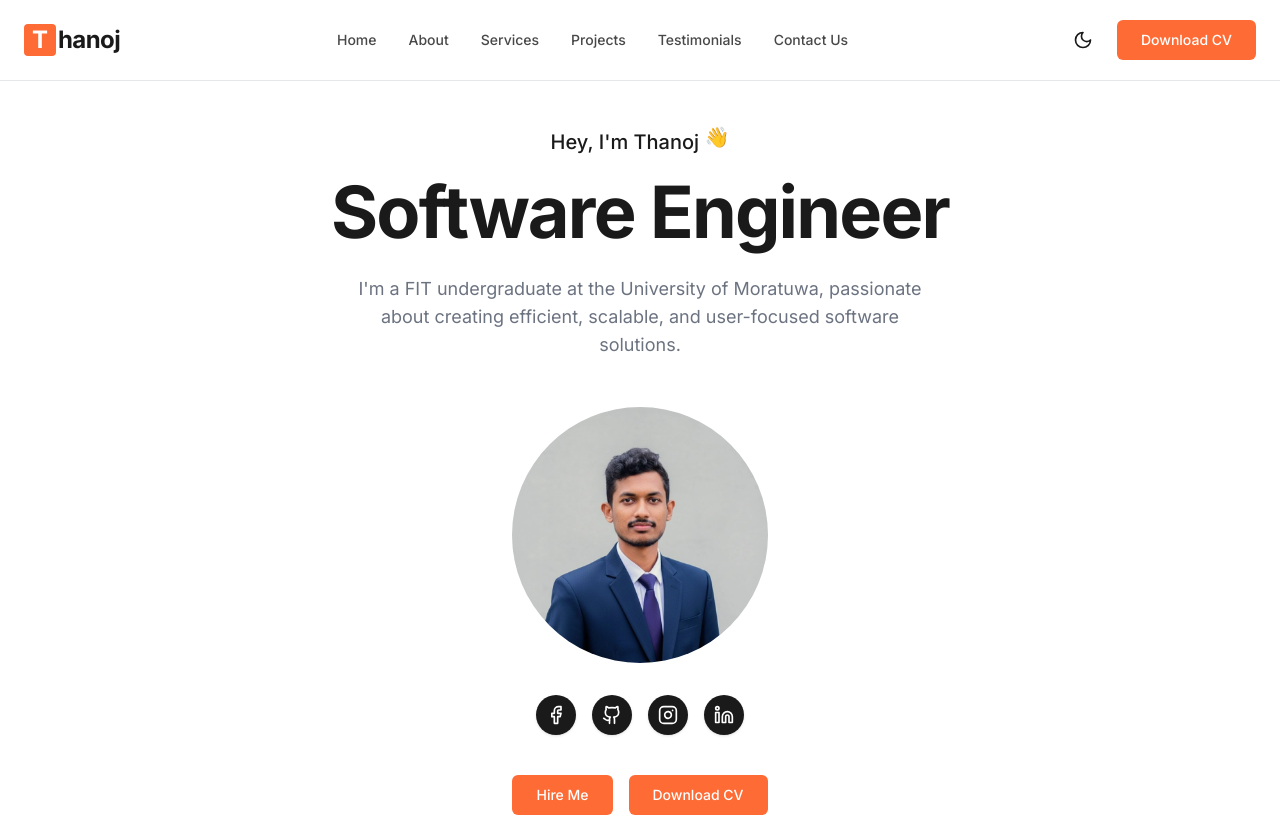
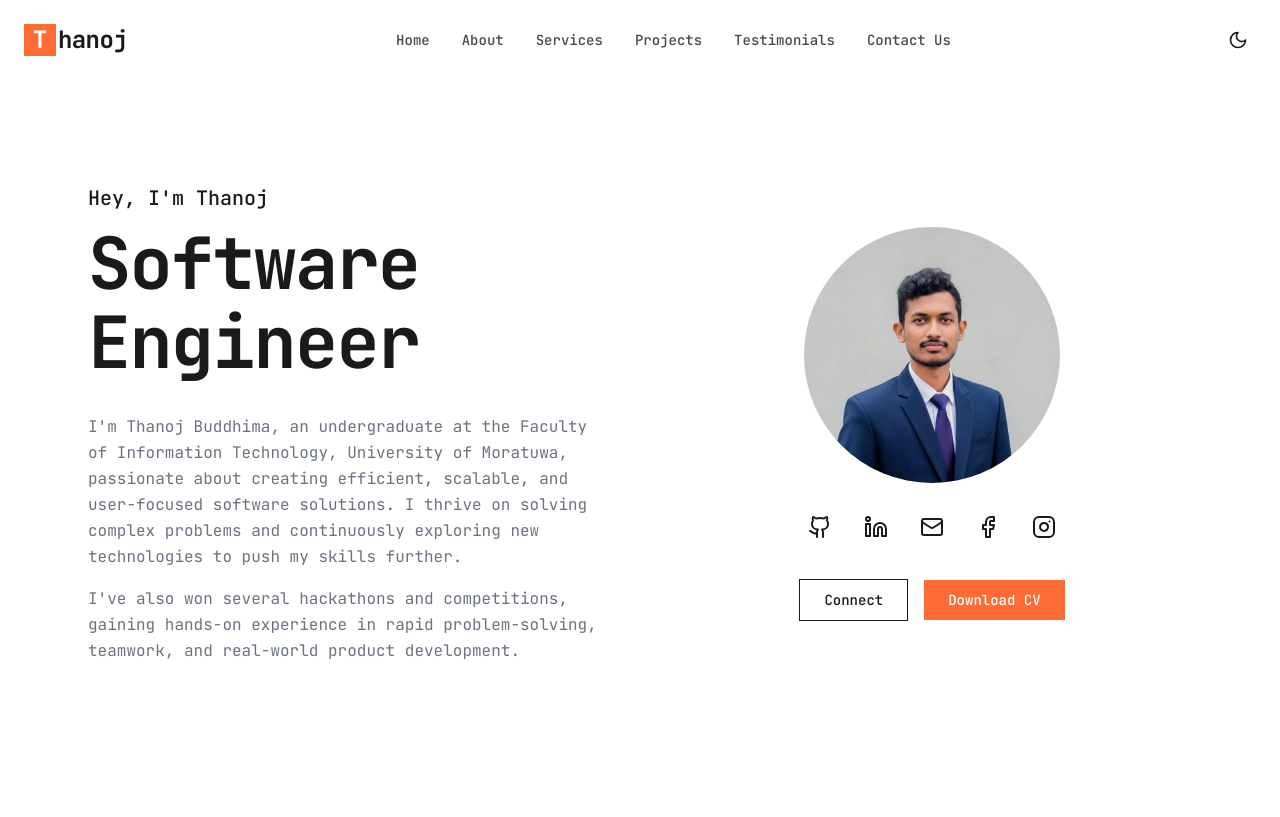
Before and after one commit to ThanojBuddhima/ThanojBuddhima.github.io, a React (Vite) app: page / in a window 1280 px wide. Shown: the top 817 px of the page. Built offline with nearby package versions, Linux system fonts and the light colour scheme.

Commit message:
refactor: remove About component and update default font to JetBrains Mono

```diff
--- a/index.html
+++ b/index.html
@@ -7,7 +7,7 @@
       <title>Thanoj Buddhima | Portfolio</title>
       <link rel="preconnect" href="https://fonts.googleapis.com">
       <link rel="preconnect" href="https://fonts.gstatic.com" crossorigin>
-      <link href="https://fonts.googleapis.com/css2?family=Inter:wght@300;400;500;600;700;800;900&display=swap" rel="stylesheet">
+      <link href="https://fonts.googleapis.com/css2?family=JetBrains+Mono:wght@100..800&display=swap" rel="stylesheet">
     </head>
     <body>
       <div id="root"></div>
--- a/src/App.tsx
+++ b/src/App.tsx
@@ -65,7 +65,6 @@ export default function App() {
       >
         <Header isDarkMode={isDarkMode} toggleDarkMode={toggleDarkMode} isMobileDevice={isMobileDevice} />
         <Hero isDarkMode={isDarkMode} />
-        <About />
         <Education />
         <ProjectsAndAchievements />
         <Contact />
--- a/src/components/Header.tsx
+++ b/src/components/Header.tsx
@@ -36,12 +36,12 @@ export function Header({ isDarkMode, toggleDarkMode }: HeaderProps) {
   };
 
   return (
-    <header className="fixed top-0 left-0 right-0 z-50 bg-background/90 backdrop-blur-md border-b border-border transition-all duration-300">
+    <header className="fixed top-0 left-0 right-0 z-50 bg-background/90 backdrop-blur-md transition-all duration-300">
       <div className="max-w-7xl mx-auto px-6 h-20 flex items-center justify-between">
 
         {/* Logo */}
         <div className="flex items-center cursor-pointer" onClick={() => scrollToSection('hero')}>
-          <div className="bg-[#FF6B35] text-white font-bold text-2xl w-8 h-8 flex items-center justify-center rounded-sm mr-[2px]">
+          <div className="bg-[#FF6B35] text-white font-bold text-2xl w-8 h-8 flex items-center justify-center rounded-none mr-[2px]">
             T
           </div>
           <span className="font-bold text-2xl tracking-tight text-foreground">hanoj</span>
@@ -69,12 +69,7 @@ export function Header({ isDarkMode, toggleDarkMode }: HeaderProps) {
             {isDarkMode ? <Sun size={20} /> : <Moon size={20} />}
           </button>
 
-          <button
-            onClick={handleDownloadCV}
-            className="hidden lg:block px-6 py-2.5 bg-[#FF6B35] text-white font-medium text-sm rounded-md hover:bg-[#e55a2b] transition-colors"
-          >
-            Download CV
-          </button>
+
 
           {/* Mobile Menu Toggle */}
           <button
@@ -105,12 +100,7 @@ export function Header({ isDarkMode, toggleDarkMode }: HeaderProps) {
                   {link.label}
                 </button>
               ))}
-              <button
-                onClick={handleDownloadCV}
-                className="w-full py-3 bg-[#FF6B35] text-white font-medium rounded-md mt-4"
-              >
-                Download CV
-              </button>
+
             </div>
           </motion.div>
         )}
--- a/src/components/Hero.tsx
+++ b/src/components/Hero.tsx
@@ -18,56 +18,60 @@ export function Hero({ isDarkMode }: HeroProps) {
   };
 
   const socialLinks = [
+    { icon: Github, href: "https://github.com/ThanojBuddhima" },
+    { icon: Linkedin, href: "https://www.linkedin.com/in/thanojbuddhima" },
+    { icon: Mail, href: "mailto:thanojbuddhima2003@gmail.com" },
     { icon: Facebook, href: "https://www.facebook.com/share/1D5cha3Avy/" },
-    { icon: Github, href: "https://github.com/ThanojBuddhima" },
     { icon: Instagram, href: "https://www.instagram.com/thanoj_b_20/" },
-    { icon: Linkedin, href: "https://www.linkedin.com/in/thanojbuddhima" },
   ];
 
   return (
-    <section id="hero" className="min-h-screen flex flex-col items-center justify-center pt-24 pb-12 px-6 relative bg-background">
-      <div className="max-w-3xl mx-auto w-full flex flex-col items-center text-center mt-8">
+    <section id="hero" className="min-h-screen flex items-center justify-center pt-24 pb-12 bg-background relative overflow-hidden">
+      <div className="max-w-6xl mx-auto px-6 w-full grid grid-cols-1 lg:grid-cols-2 gap-12 lg:gap-16 items-center">
 
-        {/* Text Content */}
+        {/* Left Side: Text Content */}
         <motion.div
-          initial={{ opacity: 0, y: 20 }}
-          animate={{ opacity: 1, y: 0 }}
-          transition={{ duration: 0.5 }}
+          initial={{ opacity: 0, x: -30 }}
+          animate={{ opacity: 1, x: 0 }}
+          transition={{ duration: 0.6 }}
+          className="flex flex-col items-start order-2 lg:order-1"
         >
-          <h3 className="text-xl font-medium mb-4 text-foreground">
-            Hey, I'm Thanoj <span className="inline-block animate-bounce">👋</span>
+          <h3 className="text-xl font-medium mb-3 text-foreground">
+            Hey, I'm Thanoj
           </h3>
 
-          <h1 className="text-5xl md:text-7xl font-bold tracking-tight text-foreground leading-[1.1] mb-6">
+          <h1 className="text-5xl md:text-7xl font-bold tracking-tight text-foreground leading-[1.1] mb-8">
             Software Engineer
           </h1>
 
-          <p className="text-lg text-muted-foreground mb-12 max-w-xl mx-auto">
-            I'm a FIT undergraduate at the University of Moratuwa, passionate about creating efficient, scalable, and user-focused software solutions.
+          <div className="space-y-4 text-muted-foreground leading-relaxed text-sm md:text-base">
+            <p>
+              I'm Thanoj Buddhima, an undergraduate at the Faculty of Information Technology, University of Moratuwa, passionate about creating efficient, scalable, and user-focused software solutions. I thrive on solving complex problems and continuously exploring new technologies to push my skills further.
             </p>
+            <p>
+              I've also won several hackathons and competitions, gaining hands-on experience in rapid problem-solving, teamwork, and real-world product development.
+            </p>
+          </div>
         </motion.div>
 
-        {/* Centered Profile Image (No Blobs) */}
+        {/* Right Side: Image and Actions */}
         <motion.div
-          className="relative w-48 h-48 md:w-64 md:h-64 mb-8 rounded-full overflow-hidden"
+          className="flex flex-col items-center justify-center order-1 lg:order-2"
           initial={{ opacity: 0, scale: 0.9 }}
           animate={{ opacity: 1, scale: 1 }}
-          transition={{ duration: 0.5, delay: 0.2 }}
+          transition={{ duration: 0.6, delay: 0.2 }}
         >
+          {/* Profile Image */}
+          <div className="relative w-48 h-48 md:w-64 md:h-64 mb-6 rounded-full overflow-hidden">
             <ImageWithFallback
               src={isDarkMode ? profileImageDark : profileImageLight}
               alt="Thanoj Buddhima"
               className="w-full h-full object-cover"
             />
-        </motion.div>
+          </div>
 
-        {/* Social Icons (Centered below image) */}
-        <motion.div
-          className="flex gap-4 mb-10"
-          initial={{ opacity: 0, y: 20 }}
-          animate={{ opacity: 1, y: 0 }}
-          transition={{ duration: 0.5, delay: 0.3 }}
-        >
+          {/* Social Icons */}
+          <div className="flex gap-4 mb-8">
             {socialLinks.map((social, idx) => {
               const Icon = social.icon;
               return (
@@ -76,26 +80,21 @@ export function Hero({ isDarkMode }: HeroProps) {
                   href={social.href}
                   target="_blank"
                   rel="noopener noreferrer"
-                className="w-10 h-10 rounded-full bg-foreground text-background hover:bg-[#FF6B35] transition-colors flex items-center justify-center shadow-sm"
+                  className="text-foreground hover:text-[#FF6B35] transition-colors flex items-center justify-center p-2"
                 >
-                <Icon size={20} />
+                  <Icon size={24} />
                 </a>
               );
             })}
-        </motion.div>
+          </div>
 
           {/* Action Buttons */}
-        <motion.div
-          className="flex flex-col sm:flex-row items-center gap-4"
-          initial={{ opacity: 0, y: 20 }}
-          animate={{ opacity: 1, y: 0 }}
-          transition={{ duration: 0.5, delay: 0.4 }}
-        >
+          <div className="flex flex-col sm:flex-row items-center gap-4">
             <button
               onClick={() => scrollToSection('contact')}
-            className="px-6 py-2.5 bg-[#FF6B35] text-white rounded-md font-medium text-sm hover:bg-[#e55a2b] transition-colors flex items-center gap-2"
+              className="px-6 py-2.5 bg-transparent border border-foreground text-foreground rounded-none font-medium text-sm hover:bg-foreground hover:text-background transition-colors flex items-center gap-2"
             >
-            Hire Me
+              Connect
             </button>
 
             <button
@@ -105,10 +104,11 @@ export function Hero({ isDarkMode }: HeroProps) {
                 link.download = 'Thanoj_Buddhima_CV.pdf';
                 link.click();
               }}
-            className="px-6 py-2.5 bg-[#FF6B35] text-white rounded-md font-medium text-sm hover:bg-[#e55a2b] transition-colors flex items-center gap-2"
+              className="px-6 py-2.5 bg-[#FF6B35] text-white rounded-none font-medium text-sm hover:bg-[#e55a2b] transition-colors flex items-center gap-2"
             >
               Download CV
             </button>
+          </div>
         </motion.div>
 
       </div>
--- a/src/index.css
+++ b/src/index.css
@@ -78,6 +78,6 @@
   }
   body {
     @apply bg-background text-foreground;
-    font-family: 'Inter', sans-serif;
+    font-family: 'JetBrains Mono', monospace;
   }
 }
```
Also changed, not shown: src/components/Contact.tsx (+6 -6 lines), 5 other files (tests, documents, lock files or other folders). Lines whose indentation alone changed are shown as unchanged.
